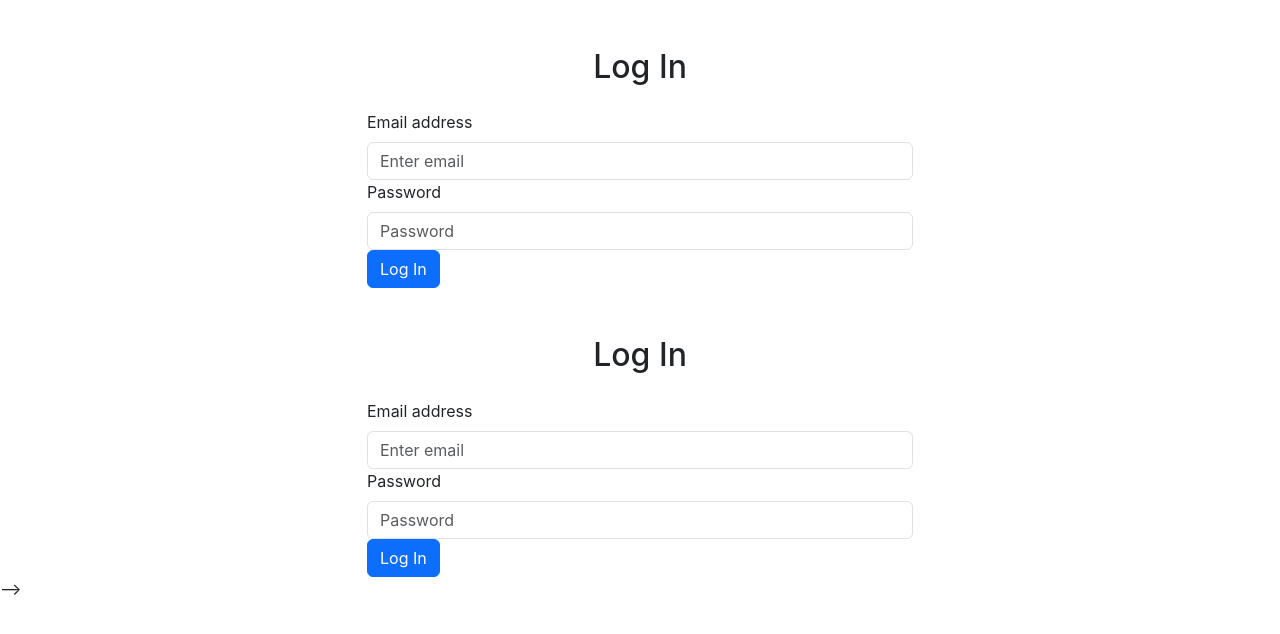
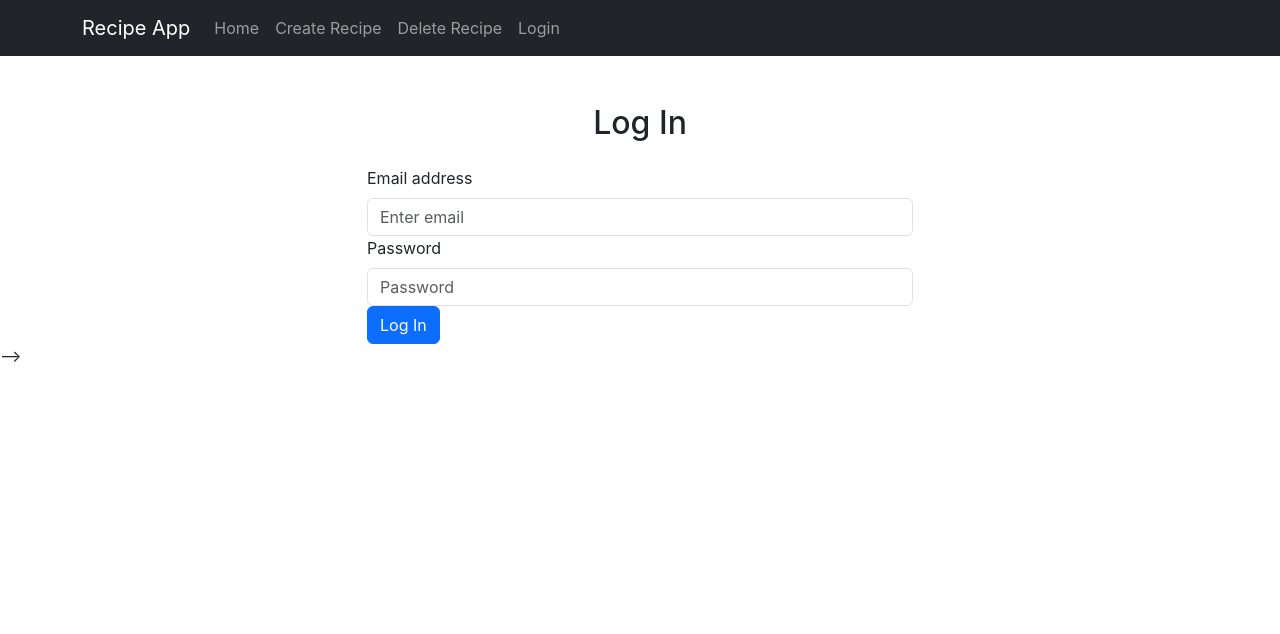
Before and after one commit to richard200/phase-4-final-project, a React (Create React App) app: page /login in a window 1280 px wide. Shown: the top 634 px of the page. Built offline with nearby package versions, Linux system fonts and the light colour scheme.

Commit message:
Added create navbar

```diff
--- a/src/components/App.js
+++ b/src/components/App.js
@@ -3,15 +3,17 @@ import { BrowserRouter, Routes, Route } from "react-router-dom";
 import "./App.css";
 import Login from "./Login";
 import CreateRecipe from "../Recipe/CreateRecipe";
+import Navigation from "./Navbar";
 
 
 export default function App(){
 return(
 
   <BrowserRouter>
-  <Login/>
+  <Navigation/>
   <Routes>
 <Route path ="/login" element ={<Login/>}/>
+<Route path = "/addrecipe" element ={<CreateRecipe/>}/>
   </Routes>
 
   </BrowserRouter>
--- /dev/null
+++ b/src/components/Navbar.js
@@ -0,0 +1,33 @@
+import React from 'react';
+import { Navbar, Nav, Container } from 'react-bootstrap';
+import { Link } from 'react-router-dom';
+
+const Navigation = () => {
+  return (
+    <Navbar bg="dark" variant="dark" expand="md">
+      <Container>
+        <Navbar.Brand href="/">Recipe App</Navbar.Brand>
+        <Navbar.Toggle aria-controls="basic-navbar-nav" />
+        <Navbar.Collapse id="basic-navbar-nav">
+          <Nav className="mr-auto">
+            <Link to="/" className="nav-link">
+              Home
+            </Link>
+            <Link to="/addrecipe" className="nav-link">
+              Create Recipe
+            </Link>
+
+            <Link to="/delete-recipe" className="nav-link">
+              Delete Recipe
+            </Link>
+            <Link to="/login" className="nav-link">
+              Login
+            </Link>
+          </Nav>
+        </Navbar.Collapse>
+      </Container>
+    </Navbar>
+  );
+};
+
+export default Navigation;
```
